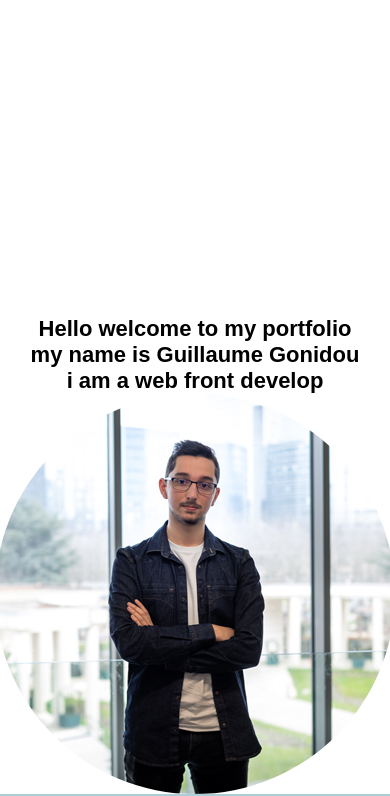
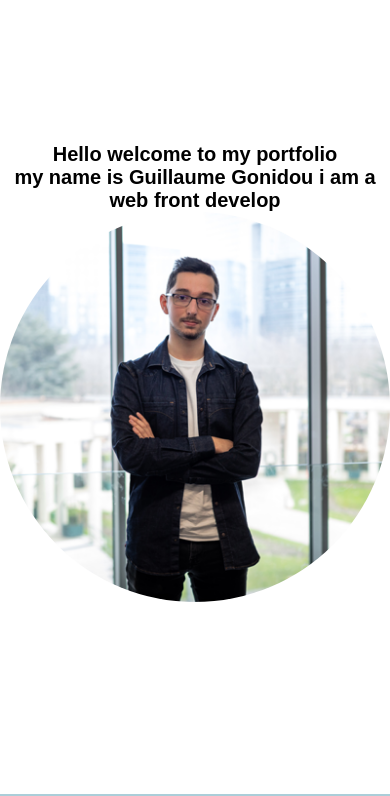
Before and after one commit to DalSchim/Portefolio, a plain HTML site: page index.html in a window 390 px wide. Shown: the part 50-846 px from the top of the page. Drawn offline with nearby package versions, Linux system fonts and the light colour scheme.

Commit message:
adjuste responsive image and section 1

```diff
--- a/index.html
+++ b/index.html
@@ -41,10 +41,10 @@
 <div class="scroll-container">
 
     <section id="section1"  class="section">
-        <div>
-            <h2>Hello welcome to my portfolio <br> my name is Guillaume Gonidou i am a web front develop</h2>
+        <h2>Hello welcome to my portfolio <br> my name is Guillaume Gonidou i am a web front develop</h2>
+
             <img src="img/new.webp" alt="it's me">
-        </div>
+
     </section>
 
 
--- a/style.scss
+++ b/style.scss
@@ -123,41 +123,37 @@ header{
 #section1{
   display: flex;
   justify-content: center;
+  @media screen and (max-width:400px){
   align-items: center;
+    flex-direction: column;
+  }
+  h2 {
+    text-align: center;
+    position: absolute;
+    top: 300px;
+    @media screen and (max-width: 400px) {
+      position: relative;
+      top: 0px;
+      font-size: 20px;
+    }
+  }
   img{
+    width:60vh;
+    position: absolute;
+    bottom: 0;
+    border-radius:360px ;
+    @media screen and (max-width:400px){
+    position: relative;
+      bottom: 0;
+      width: 100%;
+    }
+  }
 
 
 
-    border-radius: 90%;
-    transition: 0.4s;
-    &:hover{
-      transition: 0.4s;
 
-        box-shadow: 0px -30px 50px #59d8ffa8;
 
-    }
-  }
-  div{
-    display: flex;
-    flex-direction: column;
-    justify-content: center;
-    position: absolute;
-    bottom: 0;
-  }
 
-  h2{
-    left: 0px;
-
-    position: relative;
-    @media screen and (max-width:400px) {
-      font-size: 22px;
-      text-align: center;
-      padding-left: 32px;
-      padding-right: 32px;
-
-    }
-
-  }
 }
 
 
```
Also changed, not shown: style.css, 1 other file.
